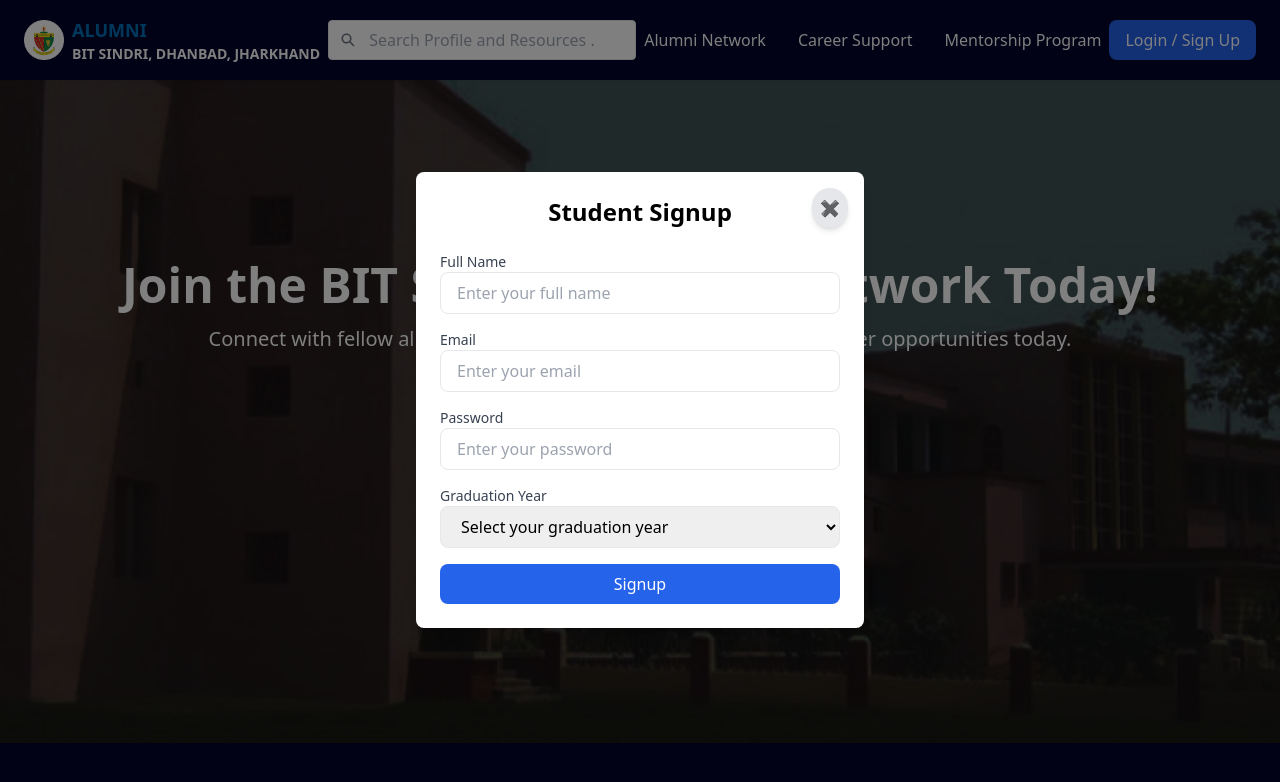
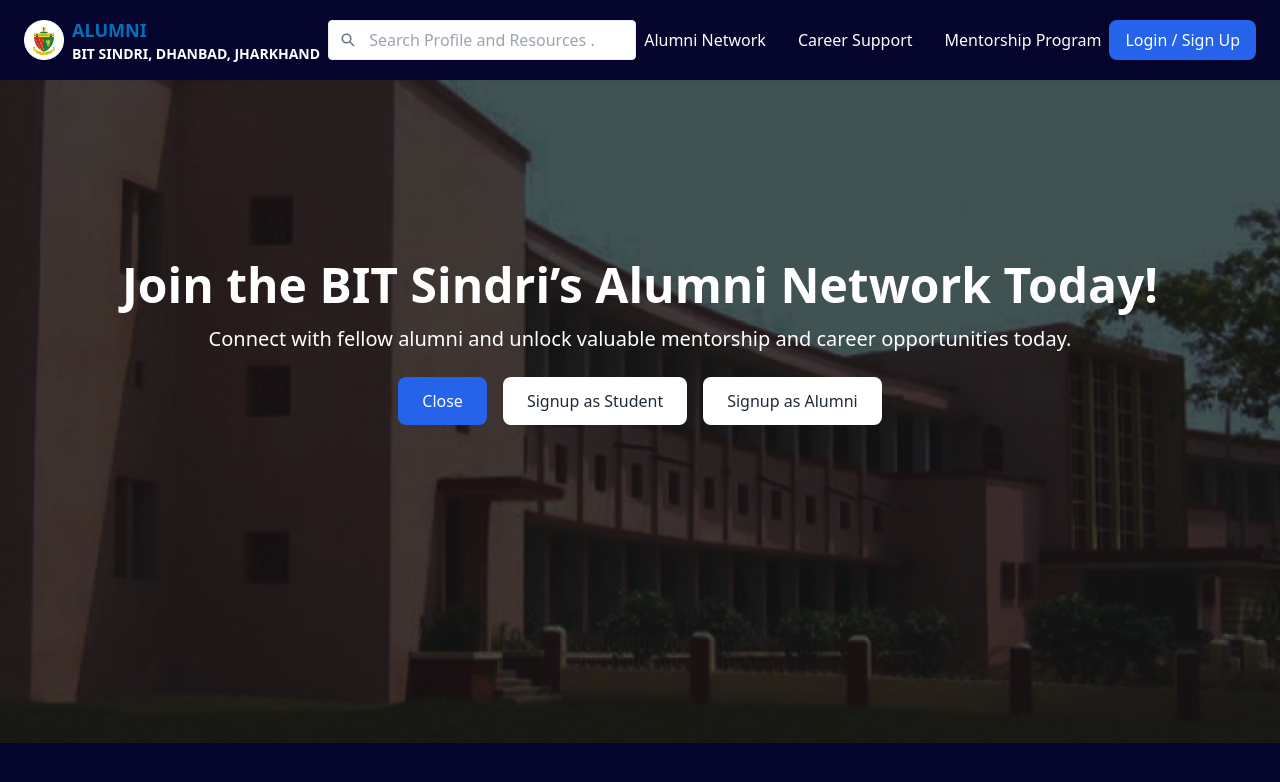
Before and after one commit to rasmiranjan8/code-surgeons, a React (Vite) app: page / in a window 1280 px wide. Both pictures are taken after a click on the button "Sign Up". Shown: the part 2276-3058 px from the top of the page. Built offline with nearby package versions, Linux system fonts and the light colour scheme.

Commit message:
changing CTA section

```diff
--- a/src/components/Join.jsx
+++ b/src/components/Join.jsx
@@ -1,11 +1,17 @@
 import { useState } from "react";
 import StudentSignup from "../pages/StudentSignup";
+import AlumniSignup from "../pages/AlumniSignup";
 
 const Join = () => {
+  const [isStudentSignupModalOpen, setStudentSignupModalOpen] = useState(false);
+  const [isAlumniSignupModalOpen, setAlumniSignupModalOpen] = useState(false);
   const [isSignupModalOpen, setSignupModalOpen] = useState(false);
 
-  const handleOpenModal = () => setSignupModalOpen(true);
-  const handleCloseModal = () => setSignupModalOpen(false);
+  const handleStudentOpenModal = () => setStudentSignupModalOpen(true);
+  const handleStudentCloseModal = () => setStudentSignupModalOpen(false);
+  const handleAlumniOpenModal = () => setAlumniSignupModalOpen(true);
+  const handleAlumniCloseModal = () => setAlumniSignupModalOpen(false);
+  const handleSignupOpenModal = () => setSignupModalOpen(!isSignupModalOpen);
 
   return (
     <div className="bg-gray-100">
@@ -29,17 +35,40 @@
           </p>
           <div className="mt-6 flex flex-wrap justify-center gap-4">
             <button
-              onClick={handleOpenModal}
+              onClick={handleSignupOpenModal}
               className="bg-blue-600 text-white px-4 py-2 sm:px-6 sm:py-3 rounded-lg hover:bg-blue-700"
             >
-              Sign Up
+              {isSignupModalOpen ? "Close" : "Sign Up"}
             </button>
+            {isSignupModalOpen && (
+              <div className="flex flex-row flex-wrap justify-center gap-4">
+                <button
+                  onClick={handleStudentOpenModal}
+                  className="bg-white text-gray-800 px-4 py-2 sm:px-6 sm:py-3 rounded-lg hover:bg-gray-200"
+                >
+                  Signup as Student
+                </button>
+                <button
+                  onClick={handleAlumniOpenModal}
+                  className="bg-white text-gray-800 px-4 py-2 sm:px-6 sm:py-3 rounded-lg hover:bg-gray-200"
+                >
+                  Signup as Alumni
+                </button>
+              </div>
+            )}
           </div>
         </div>
       </section>
 
       {/* Modal */}
-      <StudentSignup isOpen={isSignupModalOpen} onClose={handleCloseModal} />
+      <StudentSignup
+        isOpen={isStudentSignupModalOpen}
+        onClose={handleStudentCloseModal}
+      />
+      <AlumniSignup
+        isOpen={isAlumniSignupModalOpen}
+        onClose={handleAlumniCloseModal}
+      />
     </div>
   );
 };
```
